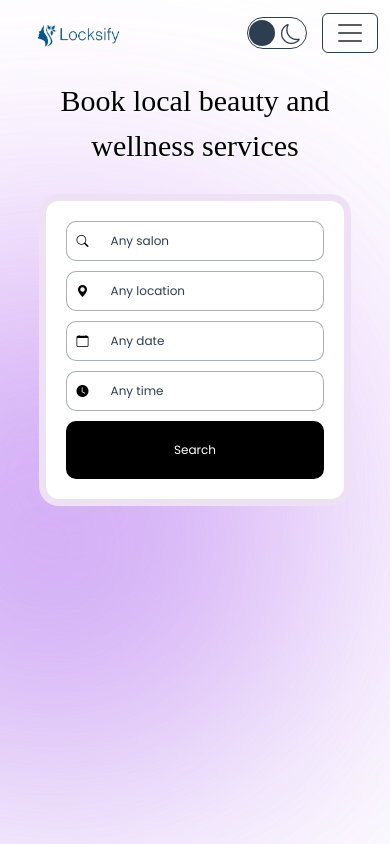
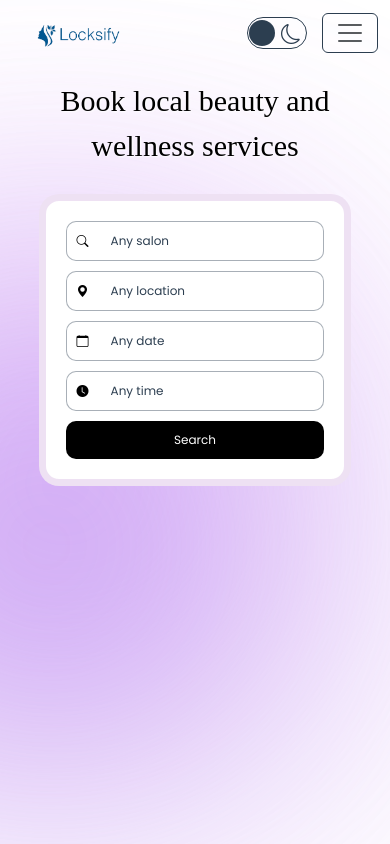
Before and after one commit to Adrijana1308/wa-frontend, a Vue app in the folder locksify/: page / in a window 390 px wide. Built offline with nearby package versions, Linux system fonts and the light colour scheme; a web font is replaced by a local one.

Commit message:
Update HomeView.vue
rijesen problem sa linkom

```diff
--- a/locksify/src/views/HomeView.vue
+++ b/locksify/src/views/HomeView.vue
@@ -30,7 +30,7 @@
             <input type="text" class="search-box" placeholder="Any time">
           </form>
         </div>
-        <a href="#cards" class="search-button"><button @click="toggleCards" type="submit" class="search-button">Search</button></a>
+        <a href="#cards" class="search-button-link"><button @click="toggleCards" type="submit" class="search-button">Search</button></a>
     </div>
   </div>
   <Cards id="cards" v-show="showCards" />
@@ -197,7 +197,7 @@ body {
   font-size: 19px;
 }
 
-.search-button a{
+.search-button-link{
   text-decoration: none;
   color: #fff;
 }
@@ -223,44 +223,7 @@ body {
 .dark #search-button {
   background-color: #FAF9F6;
 }
-/*
-@media (max-width: 1440px){
-    .search-container{
-        flex-direction: column;
-        gap: 10px;
-        width: 60%;
-        height: auto;
-        border-radius: 10px;
-        padding: 20px;
-    }
 
-    .input-container{
-        width: 100%;
-        height: 60px;
-        border: none;
-    }
-
-    .form{
-        border: 1px solid #2c3e5069;
-        border-radius: 10px;
-        height: 100%;
-    }
-
-    .search-box{
-        margin-left: 20px;
-        border: none;
-    }
-
-    .search-button{
-        border-radius: 10px;
-        padding: 10px 20px;
-        width: 100%;
-    }
-
-    p{
-      font-size: 200px;
-    }
-}*/
 
 @media (max-width: 1024px) {
     p{
@@ -297,6 +260,10 @@ body {
         border-radius: 10px;
         padding: 10px 20px;
         width: 100%;
+    }
+
+    .search-button-link{
+      width: 100%;
     }
 
     .home p{
```
